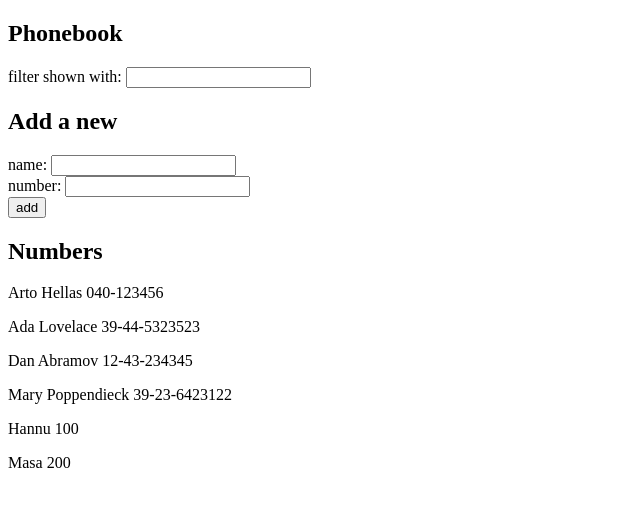
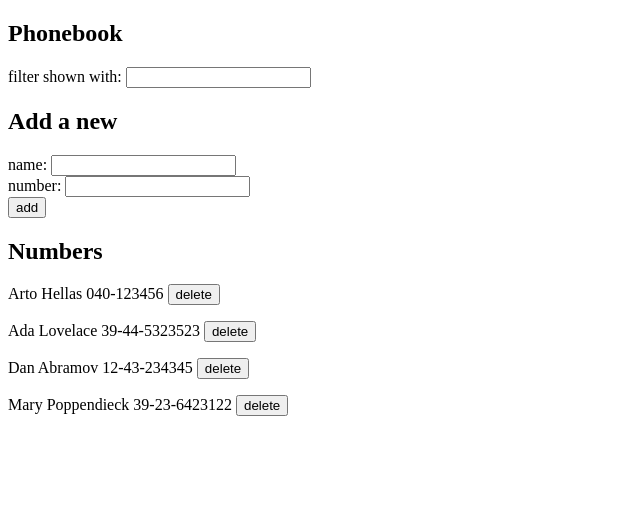
Before and after one commit to hannuee/FullStack, a React (Create React App) app in the folder Osa2/puhelinluettelo/: page / in a window 1280 px wide. Shown: the top 506 px of the page, without its empty margins (0-640 px from the left). Built offline with nearby package versions, Linux system fonts and the light colour scheme; data requests are answered from the project's data file.

Commit message:
Tehtävä 2.17 puhelinluettelo step9

```diff
--- a/Osa2/puhelinluettelo/db.json
+++ b/Osa2/puhelinluettelo/db.json
@@ -19,16 +19,6 @@
       "name": "Mary Poppendieck",
       "number": "39-23-6423122",
       "id": 4
-    },
-    {
-      "name": "Hannu",
-      "number": "100",
-      "id": 5
-    },
-    {
-      "name": "Masa",
-      "number": "200",
-      "id": 6
     }
   ]
 }
--- a/Osa2/puhelinluettelo/src/App.js
+++ b/Osa2/puhelinluettelo/src/App.js
@@ -15,8 +15,10 @@ const NewPersonForm = ({addPerson, newName, handleNameChange, newNumber, handleN
   </form>
 )
 
-const PersonsList = ({personsToShow}) => (
-  <>{personsToShow.map(person => <p key={person.name}>{person.name} {person.number}</p>)}</>
+const PersonsList = ({personsToShow, deletePerson}) => (
+  <>{personsToShow.map(person =>
+    <p key={person.name}>{person.name} {person.number} <button onClick={() => deletePerson(person)}>delete</button></p>
+  )}</>
 )
 
 const App = () => {
@@ -51,6 +53,14 @@ const App = () => {
     }
   }
 
+  const deletePerson = (personToDelete) => {
+    const url = `http://localhost:3001/persons/${personToDelete.id}`
+    if(window.confirm(`Delete ${personToDelete.name} ?`)) {
+      axios.delete(url).then(response => {
+        setPersons(persons.filter(person => person.id !== personToDelete.id))
+    })}
+  }
+
   const handleSearchChange = (event) => {
     setSearch(event.target.value)
   }
@@ -70,7 +80,7 @@ const App = () => {
       <h2>Add a new</h2>
       <NewPersonForm addPerson={addPerson} newName={newName} handleNameChange={handleNameChange} newNumber={newNumber} handleNumberChange={handleNumberChange} />
       <h2>Numbers</h2>
-      <PersonsList personsToShow={personsToShow} />
+      <PersonsList personsToShow={personsToShow} deletePerson={deletePerson} />
     </div>
   )
 
```
